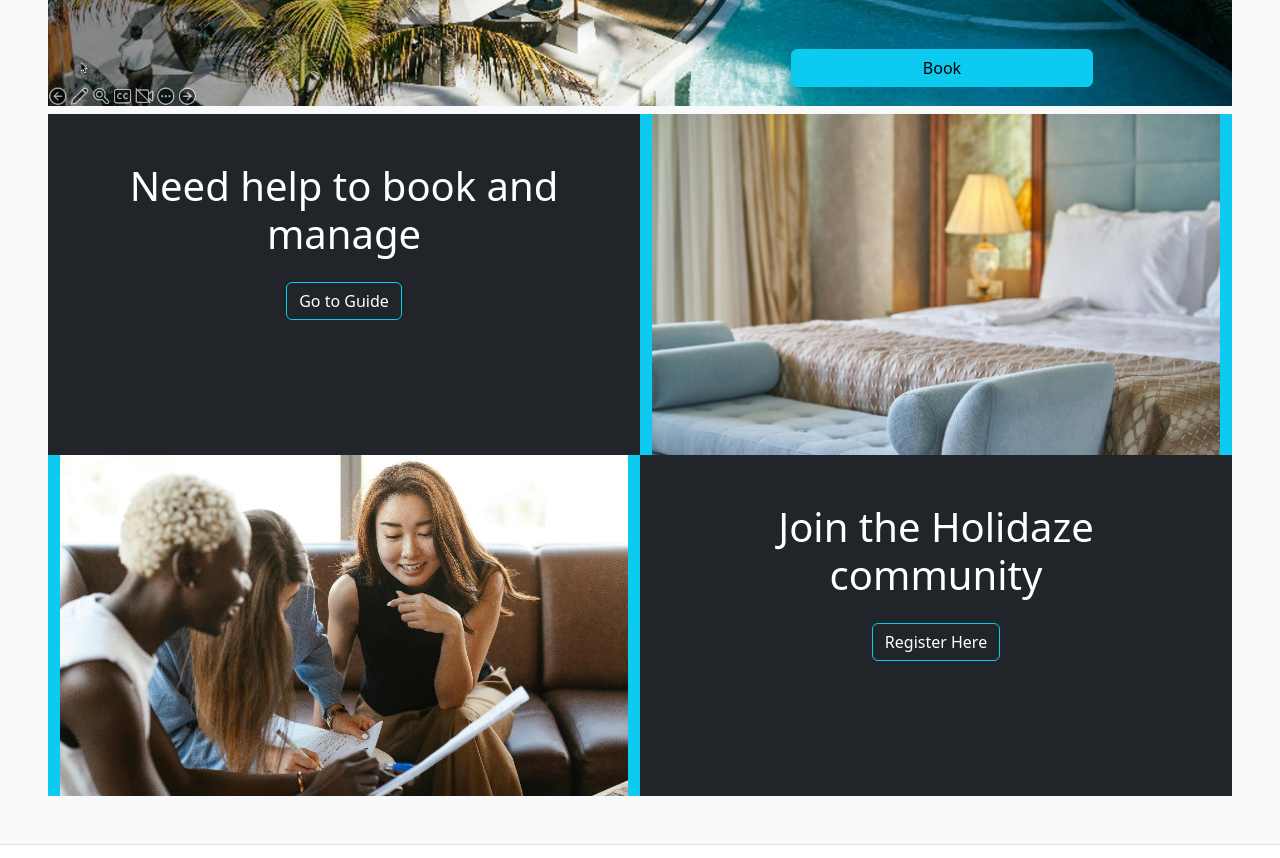
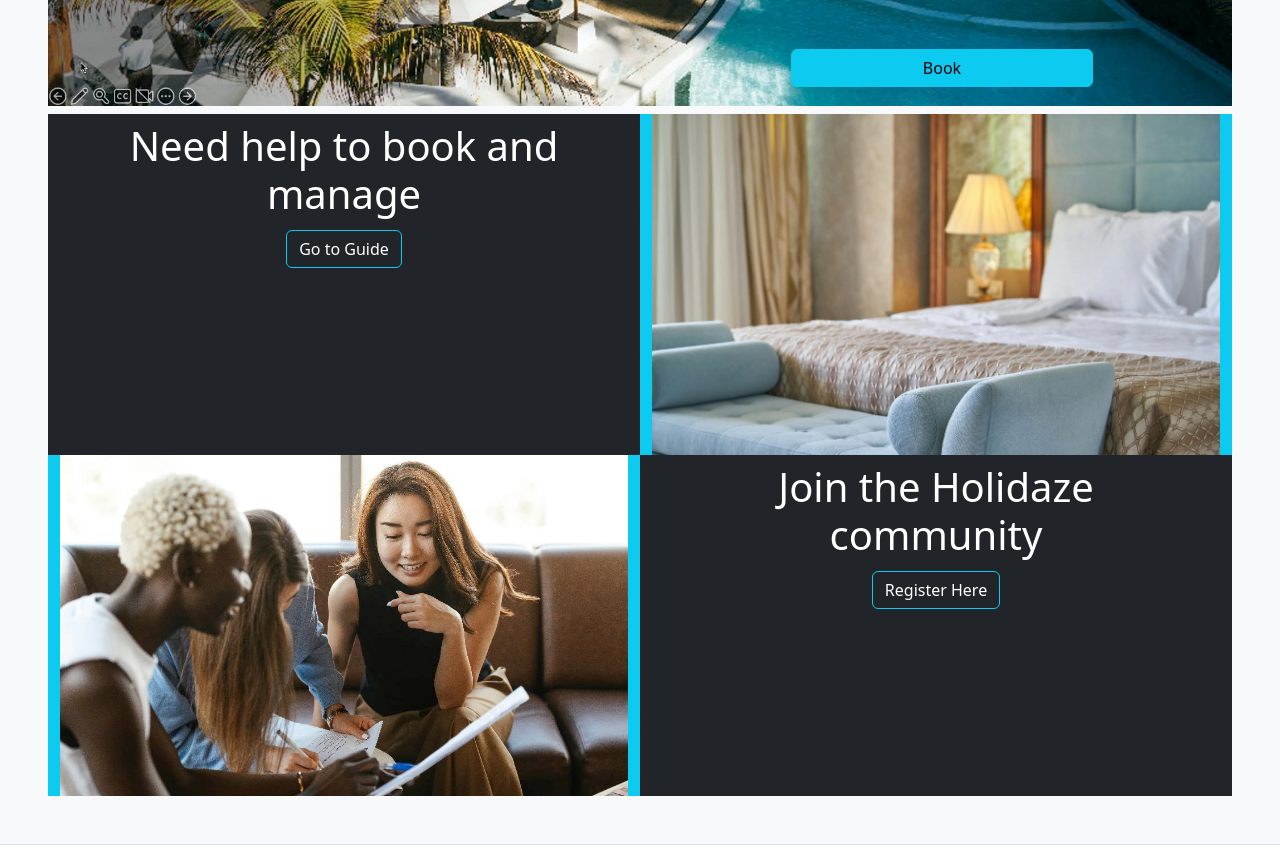
Before and after one commit to Emel-H/Holidaze-PE2, a React (Create React App) app in the folder holidaze-pe2/: page / in a window 1280 px wide. Shown: the part 640-1498 px from the top of the page. Built offline with nearby package versions, Linux system fonts and the light colour scheme.

Commit message:
Update index.js

```diff
--- a/holidaze-pe2/src/pages/index.js
+++ b/holidaze-pe2/src/pages/index.js
@@ -17,8 +17,8 @@ function Home() {
                 </Row>
                 <Row className="mx-0 mt-2">
                     <Col md={6} className=" bg-dark">
-                        <h1 className="mt-5 px-5 text-white">Need help to book and manage </h1>
-                        <Link className="float-center my-3 btn btn-outline-info text-white" to="/guide">Go to Guide</Link>
+                        <h1 className="mt-2 px-5 text-white">Need help to book and manage </h1>
+                        <Link className="float-center my-1 btn btn-outline-info text-white" to="/guide">Go to Guide</Link>
                     </Col>
                     <Col md={6} className="bg-info">
                         <img className="w-100 overflow-hidden" src={venue} alt="inside of a hotel room"/>
@@ -29,8 +29,8 @@ function Home() {
                         <img className="w-100 overflow-hidden" src={community} alt="people working in a group in lobby"/>
                     </Col>
                     <Col md={6} className="bg-dark">
-                        <h1 className="mt-5 px-5 text-white"> Join the Holidaze community</h1>
-                        <Link className="float-center my-3 btn btn-outline-info text-white" to="/Register">Register Here</Link>
+                        <h1 className="mt-2 px-5 text-white"> Join the Holidaze community</h1>
+                        <Link className="float-center my-1 btn btn-outline-info text-white" to="/Register">Register Here</Link>
                     </Col>
                 </Row>
             </Container>
```
